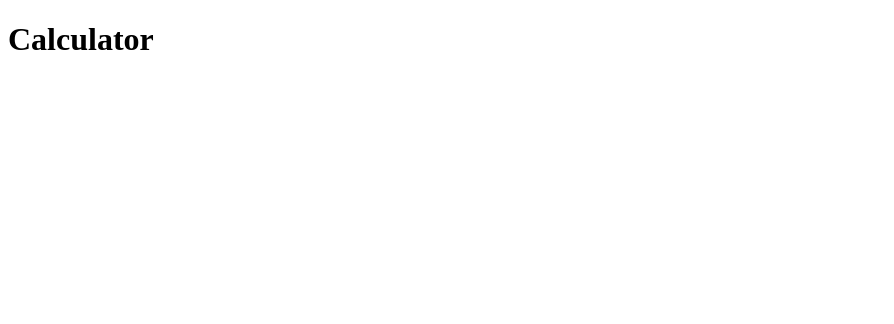
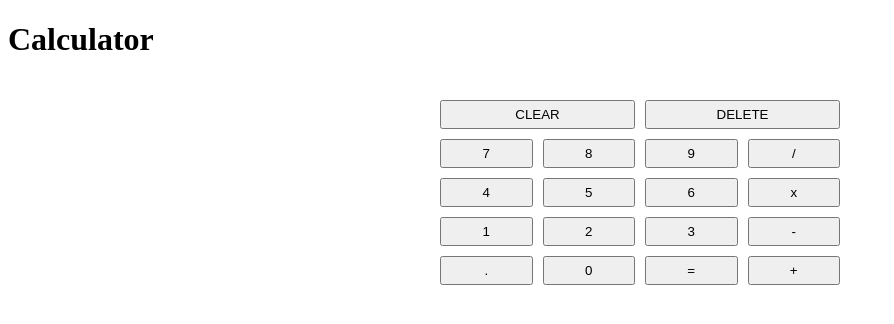
Before and after one commit to ivaneaguirre98/TOP-Calculator, a plain HTML site: page index.html in a window 1280 px wide. Shown: the whole page, without its empty margins (0-894 px from the left). Drawn offline with Linux system fonts and the light colour scheme.

Commit message:
Added number pad and grid styling. Also centered

```diff
--- a/index.html
+++ b/index.html
@@ -13,6 +13,35 @@
         <h1>Calculator</h1>
     </div>
 
+    <div class="main">
+        <div class="calculator">
+            <div class="screen"></div>
+            <div class="buttonsGrid">
+                <button class="btn largeButton">CLEAR</button>
+                <button class="btn largeButton">DELETE</button>
+                <button class="btn">7</button>
+                <button class = "btn">8</button>
+                <button class = "btn">9</button>
+                <button class = "btn">/</button>
+                <button class = "btn">4</button>
+                <button class = "btn">5</button>
+                <button class = "btn">6</button>
+                <button class = "btn">x</button>
+                <button class = "btn">1</button>
+                <button class = "btn">2</button>
+                <button class = "btn">3</button>
+                <button class = "btn">-</button>
+                <button class = "btn">.</button>
+                <button class = "btn">0</button>
+                <button class = "btn">=</button>
+                <button class = "btn">+</button>
+
+            </div>
+        </div>
+    </div>
+
+
+
     <script src="script.js"></script>
 </body>
 </html>
--- a/style.css
+++ b/style.css
@@ -0,0 +1,24 @@
+.main{
+    display: flex;
+    align-items: center;
+    justify-content: center;
+}
+
+.calculator{
+    width: 400px;
+    padding: 20px;
+}
+
+.btn{
+    padding: 5px;
+}
+
+.buttonsGrid{
+    display: grid;
+    grid-template-columns: repeat(4, 1fr);
+    grid-gap: 10px
+}
+
+.largeButton{
+    grid-column: span 2;
+}
```
